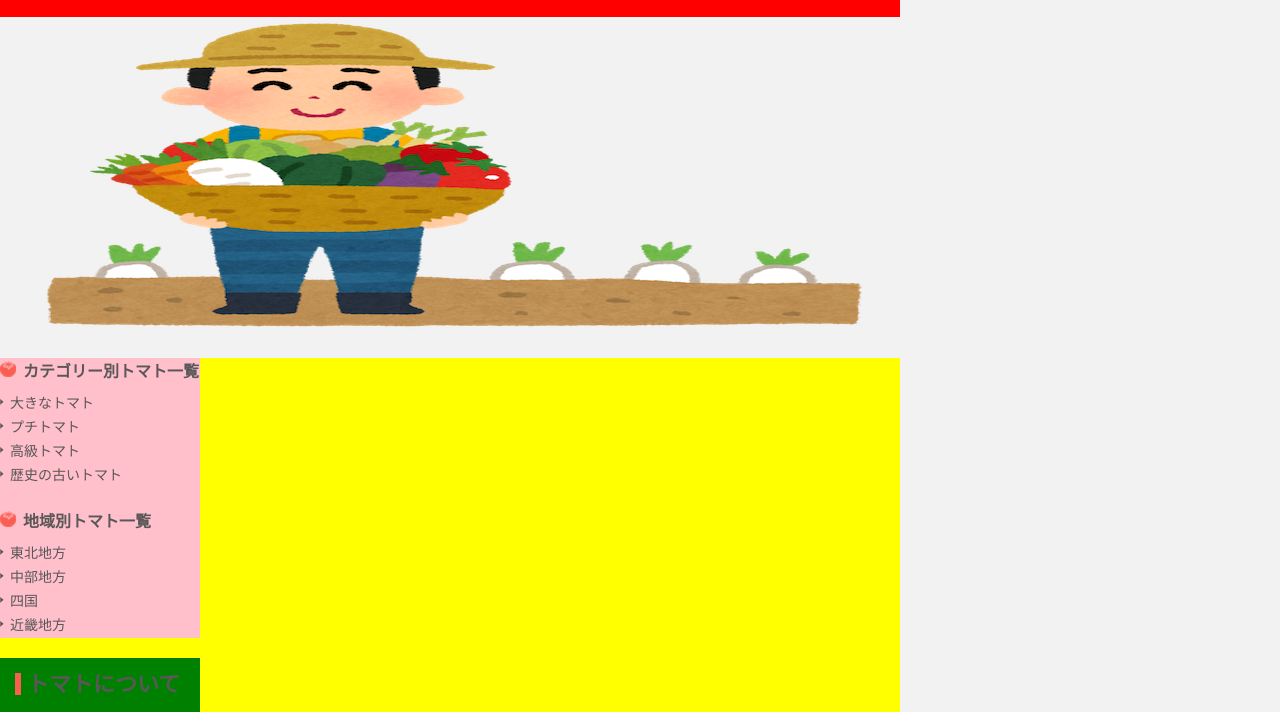
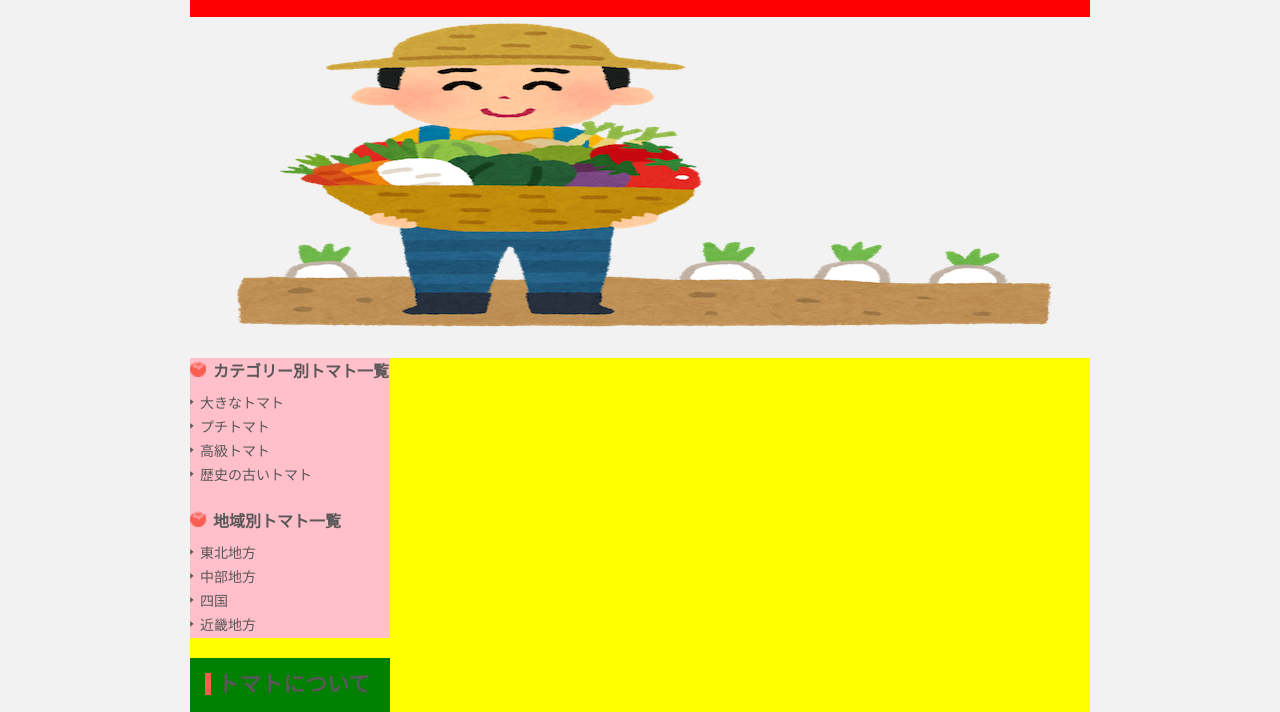
Before and after one commit to jin-aiit-a1824jj/css_sampel, a plain HTML site: page session6/index.html in a window 1280 px wide. Shown: the part 143-855 px from the top of the page. Drawn offline with Linux system fonts and the light colour scheme.

Commit message:
layout - page centering

```diff
--- a/session6/style.css
+++ b/session6/style.css
@@ -138,3 +138,8 @@ footer {
 	height: 60px;
 	background-color: gray;
 }
+
+div#wrapper {
+	margin: 0 auto 0 auto;
+	width: 900px;
+}
```
